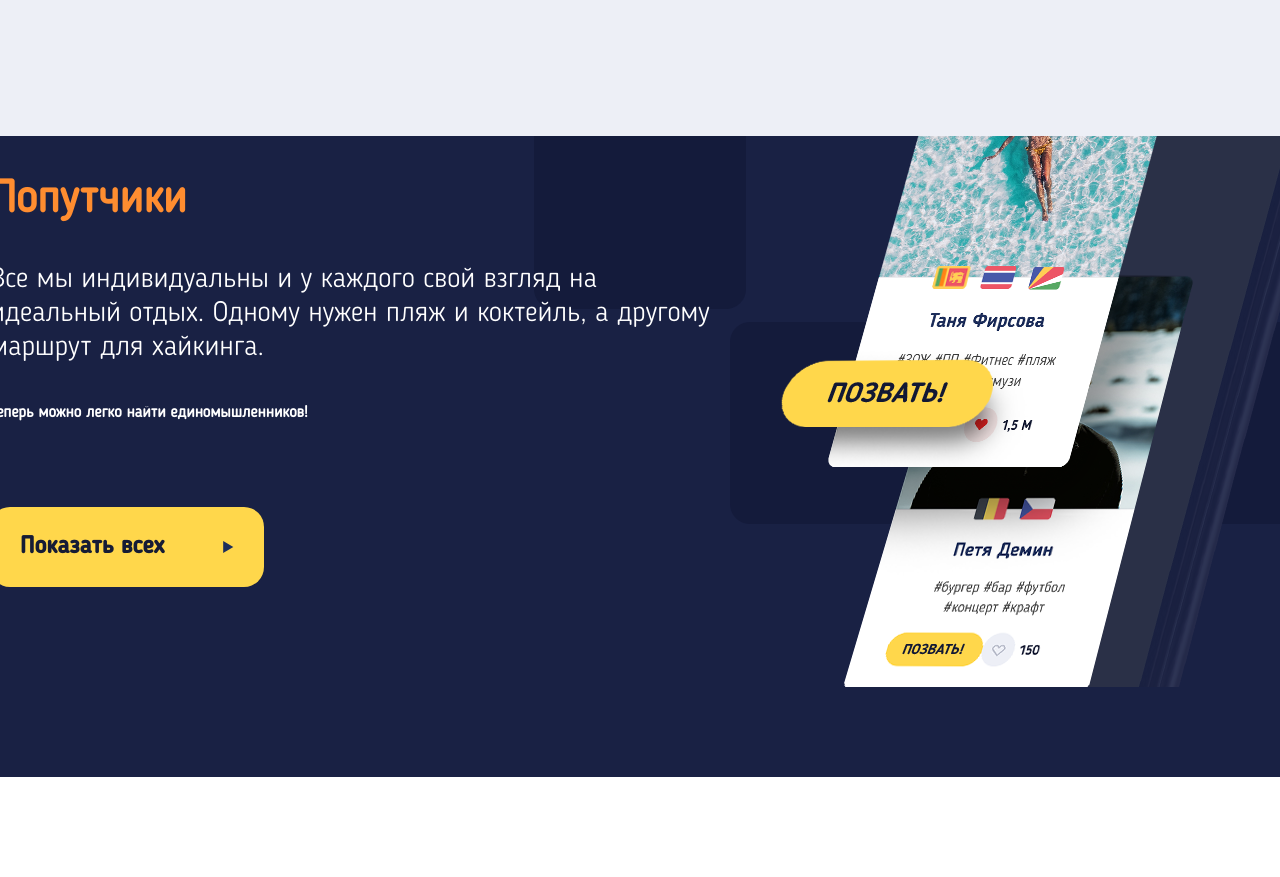
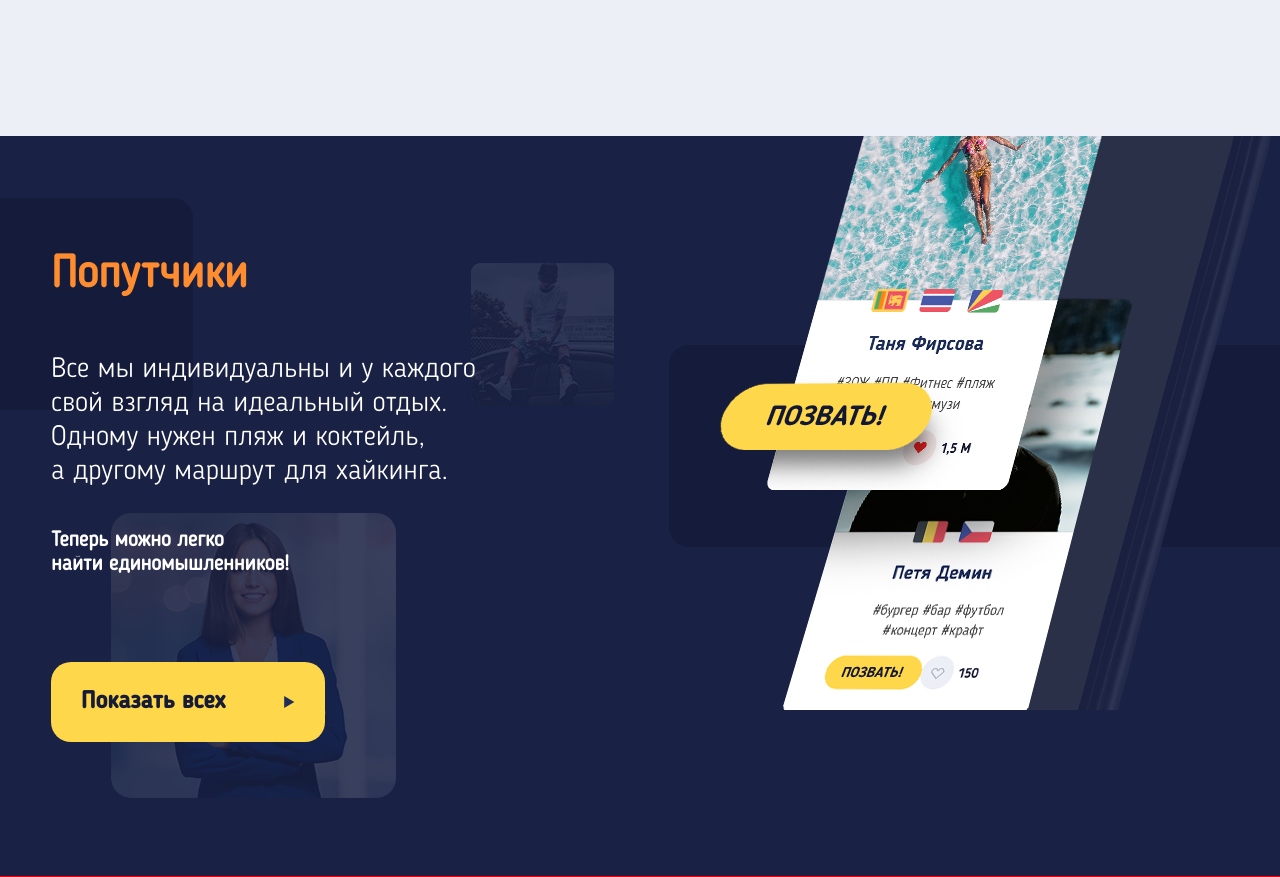
Before and after one commit to ItrumTest/ItrumLayout, a plain HTML site: page index.html in a window 1280 px wide. Shown: the part 2020-2897 px from the top of the page. Before the commit the page ends 2797 px from the top, so only its background shows below. Drawn offline with Linux system fonts and the light colour scheme; files whose address does not match are found by name.

Commit message:
team descrition fix

```diff
--- a/index.html
+++ b/index.html
@@ -167,23 +167,31 @@
             <section id="team" class="team">
                 <div class="team__container">
                     <img
-                        class="about__container__img"
+                        class="team__container__img"
                         src="./asserts/about/back.png"
                         alt="about_decoration_element" />
-                    <div class="about__container__description">
-                        <h2 class="about__container__description__slogan">Попутчики</h2>
+                    <img
+                        class="team__container__img__photo1"
+                        src="./asserts/traveles/smolov-back-desktop.png"
+                        alt="about_decoration_element__photo1" />
+                    <img
+                        class="team__container__img__photo2"
+                        src="./asserts/traveles/rogovaya-back-desktop.png"
+                        alt="about_decoration_element__photo2" />
+                    <div class="team__container__description">
+                        <h2 class="team__container__description__slogan">Попутчики</h2>
                         <p class="about__container__description__text">
                             Все мы индивидуальны и у каждого
-                            <!-- <br/> -->
+                            <br/>
                             свой взгляд на идеальный отдых.
-                            <!-- <br/> -->
+                            <br/>
                             Одному нужен пляж и коктейль,
-                            <!-- <br/> -->
+                            <br/>
                             а другому маршрут для хайкинга.
                         </p>
                         <h4>
                             Теперь можно легко
-                            <!-- <br/> -->
+                            <br/>
                             найти единомышленников!
                         </h4>
                         <a class="about__link" href="#"
--- a/src/styles/team.css
+++ b/src/styles/team.css
@@ -8,14 +8,53 @@
     width: 1440px;
     background-repeat: no-repeat;
     margin-top: -130px;
-    min-height: 750px;
-    background-size: 1440px 750px;
+    min-height: 850px;
+    background-size: 1440px 850px;
     z-index: 70;
+    border: 1px solid red;
 }
 
 .team__container {
     display: flex;
     align-items: center;
-    justify-content: center;
+    justify-content: space-between;
+    padding: 0px 60px;
     width: 100%;
 }
+
+.team__container__img {
+    top: 170px;
+    position: absolute;
+}
+.team__container__img__photo1 {
+    top: 235px;
+    left: 550px;
+    position: absolute;
+}
+.team__container__img__photo2 {
+    top: 485px;
+    left: 190px;
+    position: absolute;
+}
+
+.team__container__description {
+    display: flex;
+    flex-direction: column;
+    align-items: flex-start;
+    z-index: 2;
+    padding-left: 70px;
+    padding-top: 225px;
+}
+
+.team__container__description__slogan {
+    font-size: 45px;
+    line-height: 45px;
+    color: var(--special_orange);
+    padding-bottom: 55px;
+}
+
+.team__container__description h4 {
+    font-size: 21px;
+    line-height: 24px;
+    padding-bottom: 85px;
+}
```
